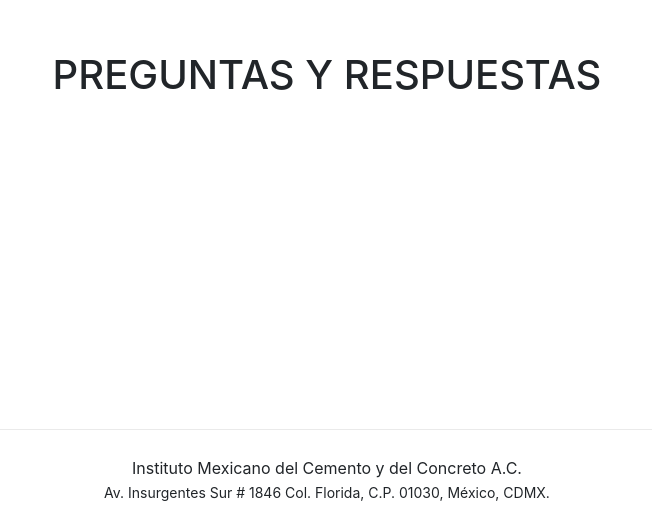
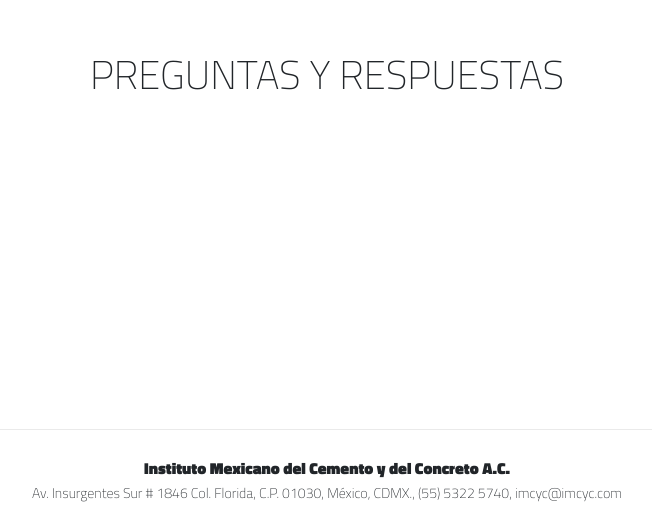
Before and after one commit to axelobscura/next-firebase, a Next.js app: page / in a window 1280 px wide. Shown: the part 271-800 px from the top of the page, without its empty margins (313-965 px from the left). Built offline with nearby package versions, Linux system fonts and the light colour scheme.

Commit message:
tipografias

```diff
--- a/components/Contenedor.js
+++ b/components/Contenedor.js
@@ -7,6 +7,7 @@ function Contenedor({children}){
       <Head>
         <title>INSTITUTO MEXICANO DEL CEMENTO Y DEL CONCRETO</title>
         <link rel="icon" href="/favicon.ico" />
+        <link href="https://fonts.googleapis.com/css2?family=Titillium+Web:wght@200;900&display=swap" rel="stylesheet" />
       </Head>
 
       <main className={styles.main}>
@@ -14,8 +15,8 @@ function Contenedor({children}){
       </main>
 
       <footer className={styles.footer}>
-        <p>Instituto Mexicano del Cemento y del Concreto A.C.</p>
-        <p><small>Av. Insurgentes Sur # 1846 Col. Florida, C.P. 01030, México, CDMX.</small></p>
+        <p><b>Instituto Mexicano del Cemento y del Concreto A.C.</b></p>
+        <p><small>Av. Insurgentes Sur # 1846 Col. Florida, C.P. 01030, México, CDMX., (55) 5322 5740, imcyc@imcyc.com</small></p>
       </footer>
     </div>
   )
--- a/pages/posts/index.js
+++ b/pages/posts/index.js
@@ -1,11 +1,12 @@
 import Link from 'next/link'
 import db from '../../utils/db';
+import Contenedor from '../../components/Contenedor'
 
 const Posts = (props) => {
   const { entriesData } = props;
 
   return (
-    <div>
+    <Contenedor>
       <h1>Posts</h1>
       {entriesData.map(entry => (
         <div key={entry.id}>
@@ -15,7 +16,7 @@ const Posts = (props) => {
           <br />
         </div>
       ))}
-    </div>
+    </Contenedor>
   );
 };
 
--- a/styles/Home.module.css
+++ b/styles/Home.module.css
@@ -24,6 +24,7 @@
   justify-content: center;
   align-items: center;
   flex-direction: column;
+  text-align: center;
 }
 
 .footer img {
--- a/styles/globals.css
+++ b/styles/globals.css
@@ -2,8 +2,7 @@ html,
 body {
   padding: 0;
   margin: 0;
-  font-family: -apple-system, BlinkMacSystemFont, Segoe UI, Roboto, Oxygen,
-    Ubuntu, Cantarell, Fira Sans, Droid Sans, Helvetica Neue, sans-serif;
+  font-family: 'Titillium Web', sans-serif;
 }
 
 a {
@@ -14,3 +13,9 @@ a {
 * {
   box-sizing: border-box;
 }
+
+main.entrada {
+  text-align: center;
+  padding: 0;
+  margin: 0;
+}
```
Also changed, not shown: pages/posts/[slug].js (+5 -4 lines).
